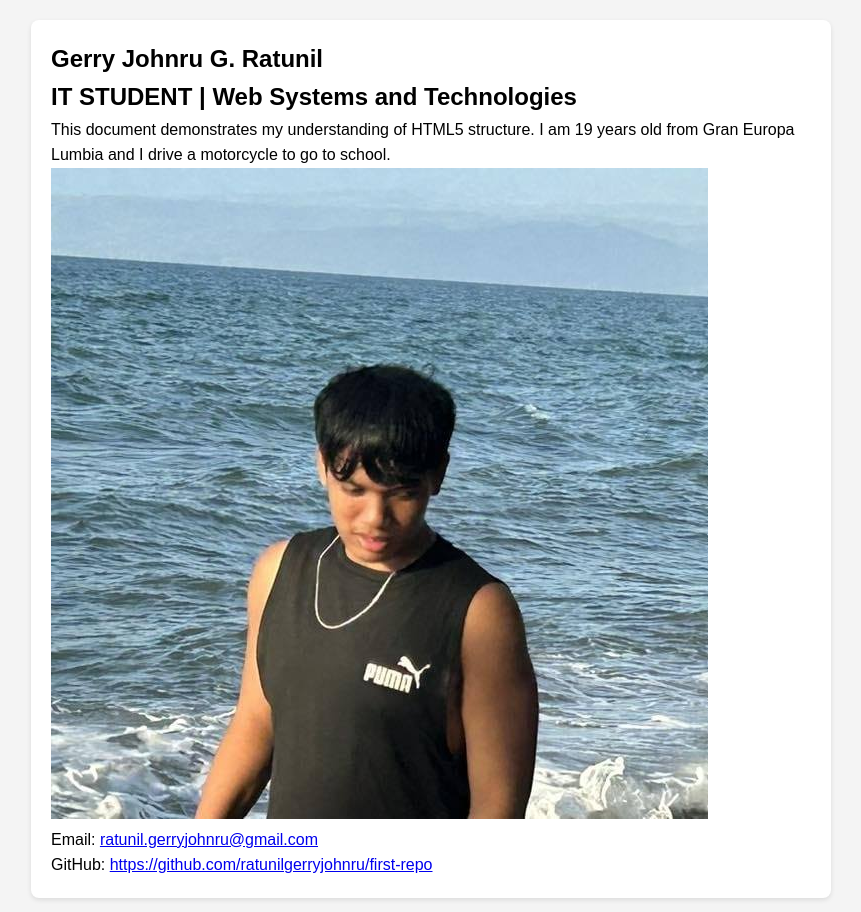
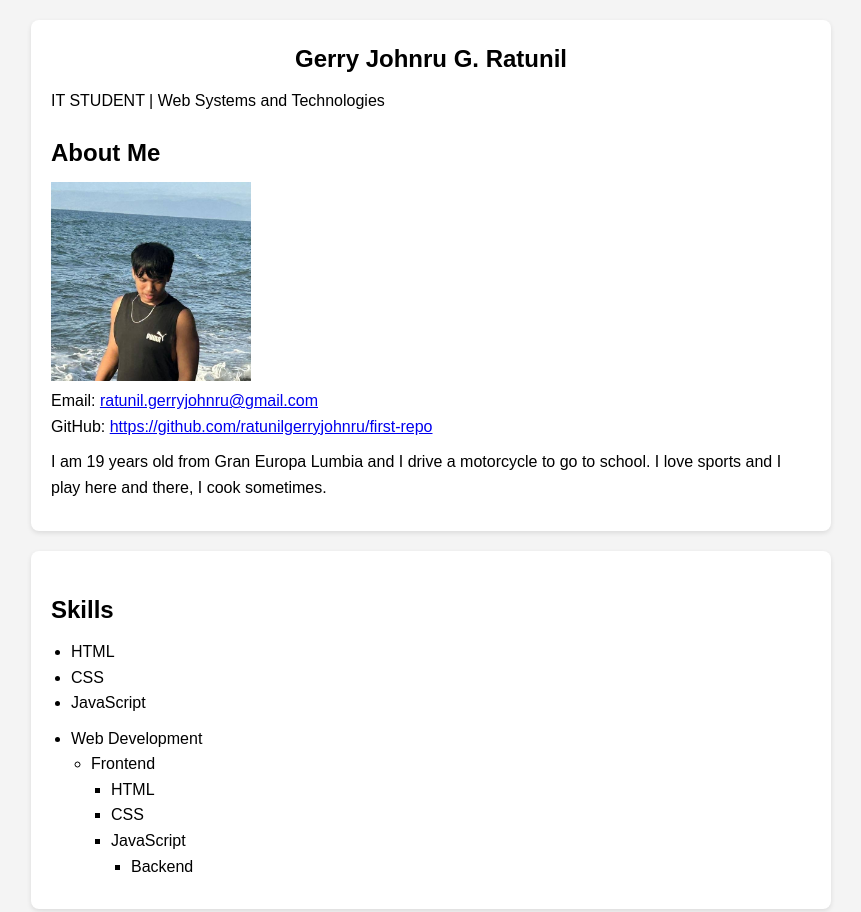
Before and after one commit to ratunilgerryjohnru/module2-html, a plain HTML site: page index.html in a window 1280 px wide. Shown: the top 912 px of the page, without its empty margins (209-1070 px from the left). Drawn offline with Linux system fonts and the light colour scheme; files that its build step writes are made by us from their sources.

Commit message:
WSAT-M2:HTML structure completed

```diff
--- a/css/styles.css
+++ b/css/styles.css
@@ -20,3 +20,23 @@ body {
     border-radius: 8px;
     box-shadow: 0 2px 5px rgba(0, 0, 0, 0.1)
 }
+
+table, th, td {border-collapse: collapse; border: 1px solid black; padding: 8px; text-align: center;}
+
+h1 {
+    text-align: center;
+    margin-bottom: 10px;
+}
+h2 {
+    margin-bottom: 10px;
+    margin-top: 20px;
+}
+
+p {
+    margin-bottom: 10px;
+}
+
+ul {
+    margin-left: 20px;
+    margin-bottom: 10px;
+}
--- a/index.html
+++ b/index.html
@@ -3,22 +3,17 @@
 <head>
   <meta charset="UTF-8">
   <meta name="viewport" content="width=device-width, initial-scale=1.0">
-  <link rel="stylesheet" href="styles.css">
+  <link rel="stylesheet" href="css/styles.css">
   <title>Document</title>
 </head>
 <body>
-<main>
   <div class="container">
   <section class="card">
     <h1>Gerry Johnru G. Ratunil</h1>
-    <h2>IT STUDENT | Web Systems and Technologies</h2>
-    <p>
-      This document demonstrates my understanding of HTML5 structure.
-      I am 19 years old from Gran Europa Lumbia and I drive a motorcycle to go to school.
-    </p>
+    <p>IT STUDENT | Web Systems and Technologies</p>
+    <h2>About Me</h2>
 
-    <img src="images/profile.jpg" alt="Profile photo">
-
+    <img src="images/profile.jpg" alt="Profile photo" width="200">
     <p>
       Email:
       <a href="mailto:ratunil.gerryjohnru@gmail.com">ratunil.gerryjohnru@gmail.com</a><br>
@@ -26,7 +21,11 @@
       <a href="https://github.com/ratunilgerryjohnru/first-repo" target="_blank">
         https://github.com/ratunilgerryjohnru/first-repo
       </a>
+    <p>
+      I am 19 years old from Gran Europa Lumbia and I drive a motorcycle to go to school.
+      I love sports and I play here and there, I cook sometimes.
     </p>
+
   </section class>
 
   <section class="card">
@@ -57,9 +56,6 @@
 
   <section class="card">
     <h2>Student Data Table</h2>
-    <style>
-      table, th, td {border-collapse: collapse; border: 1px solid black; padding: 8px; text-align: center;}
-    </style>
     <table>
     </tr>
     <tr>
@@ -100,7 +96,6 @@
 
   <section class="card">
     <h2>Contact Me</h2>
-
     <form>
       <input type="text" placeholder="Name"><br><br>
       <input type="email" placeholder="Email"><br><br>
@@ -109,5 +104,4 @@
     </form>
   </section class>
 </body>
-  </div>
-</main>
+</div>
```
